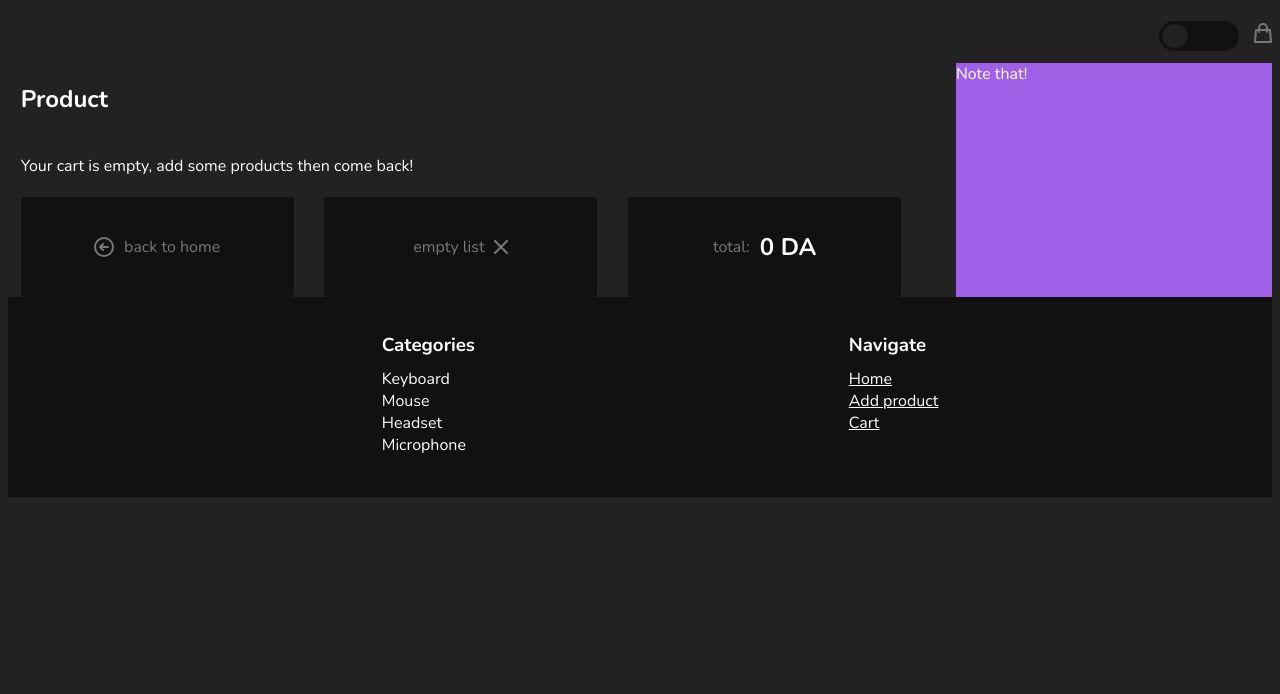
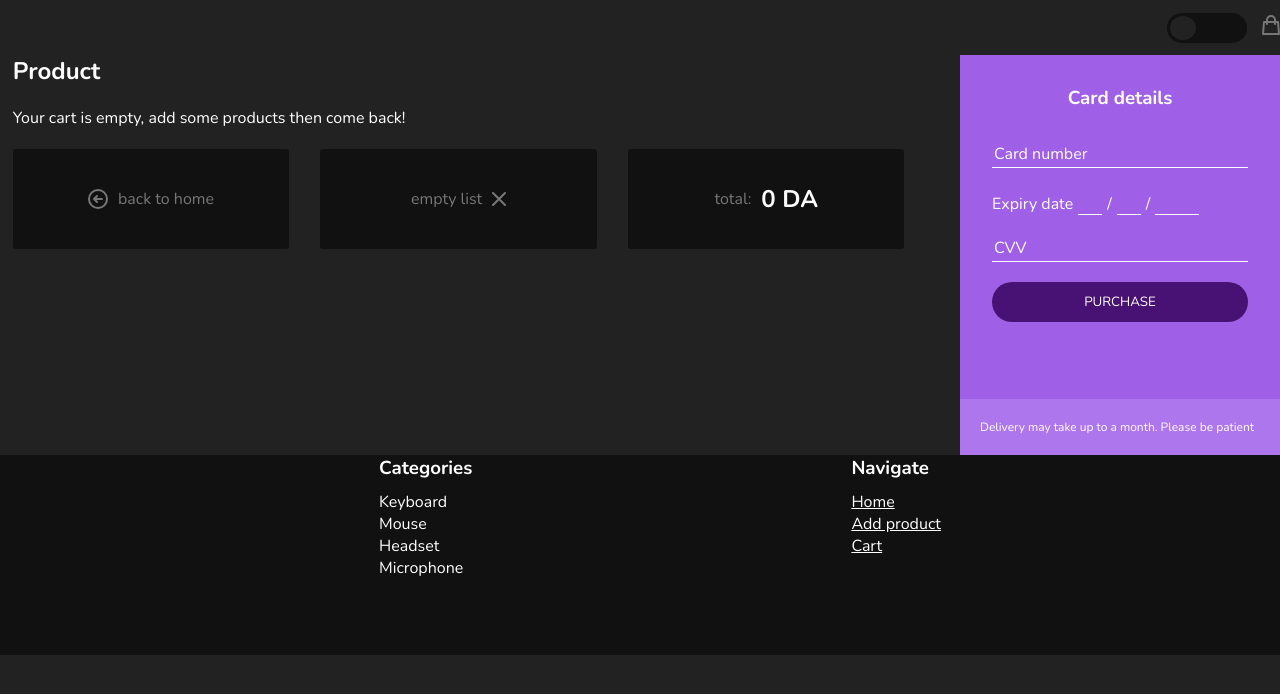
Before and after one commit to i-Glow/pcware, a PHP site: page /panier.php in a window 1280 px wide. Shown: the top 694 px of the page. Run offline with PHP 8.4, Linux system fonts and the light colour scheme; a stand-in replaces the project's code that opens the database connection.

Commit message:
styled checkout

```diff
--- a/index.php
+++ b/index.php
@@ -82,8 +82,8 @@
           <h2 class="section-title">Our Products</h2>
           <div class="filter-btn">
             <button id="available" class="small-btn">Available</button>
-            <button id="price" class="small-btn">Price</button>
-            <button id="drop" class="small-btn">Drop filters</button>
+            <!-- <button id="price" class="small-btn">Price</button> -->
+            <button id="drop" class="small-btn">Drop filter</button>
           </div>
         </div>
         <div class="filters">
--- a/panier.php
+++ b/panier.php
@@ -114,8 +114,22 @@
         </div>
       </div>
       <div class="checkout">
-        <div class="checkout-body"></div>
-        <div class="checkout-bottom">Note that!</div>
+        <h3>Card details</h3>
+        <form class="card-details">
+          <input placeholder="Card number" type="number">
+          <div class="exp">
+            Expiry date
+            <input type="number">
+            /
+            <input type="number">
+            /
+            <input type="number">
+          </div>
+            <!-- <input placeholder="Exp. date" type="number"> -->
+          <input placeholder="CVV" type="number">
+          <button class="purchase">PURCHASE</button>
+        </form>
+        <div class="note">Delivery may take up to a month. Please be patient</div>
       </div>
     </div>
     <?php include('templates/footer.php'); ?>
--- a/styles/panier.css
+++ b/styles/panier.css
@@ -10,6 +10,7 @@
 }
 
 * {
+  margin: 0;
   color: var(--white-text);
   font-family: Nunito;
 }
@@ -38,6 +39,79 @@ body {
 .checkout {
   width: 25%;
   background-color: var(--purple);
+  display: flex;
+  flex-direction: column;
+  align-items: center;
+  height: 400px;
+  position: relative;
+}
+
+.checkout  * {
+  color: white;
+}
+
+.checkout > * {
+  margin-top: 30px;
+}
+
+.card-details {
+  display: flex;
+  flex-direction: column;
+  width: 80%;
+  gap: 20px;
+}
+
+input {
+  outline: none;
+  padding: 2px;
+  /* color: white; */
+  border: none;
+  border-bottom: 1px solid white;
+  background-color: transparent;
+  font-size: 16px;
+}
+
+.exp {
+  /* color: white; */
+  display: flex;
+  align-items: flex-end;
+  gap: 5px;
+}
+.exp > input {
+  width: 20px;
+}
+
+.exp > input:last-of-type {
+  width: 40px;
+}
+
+.note{
+  font-size: 12px;
+  width: calc(100% - 40px);
+  background-color: #ad76ec;
+  position: absolute;
+  bottom: 0px;
+  padding: 20px;
+}
+
+input::-webkit-outer-spin-button,
+input::-webkit-inner-spin-button {
+  -webkit-appearance: none;
+  margin: 0;
+}
+
+::placeholder{
+  color: white;
+}
+
+.purchase {
+  height: 40px;
+  background-color: rgb(72, 18, 117);
+  /* color: white; */
+  outline: none;
+  border: none;
+  cursor: pointer;
+  border-radius: 30px;
 }
 
 .item-list {
```
Also changed, not shown: add_product.php (+6 -11 lines), styles/add_product.css (+27 -1 lines).
